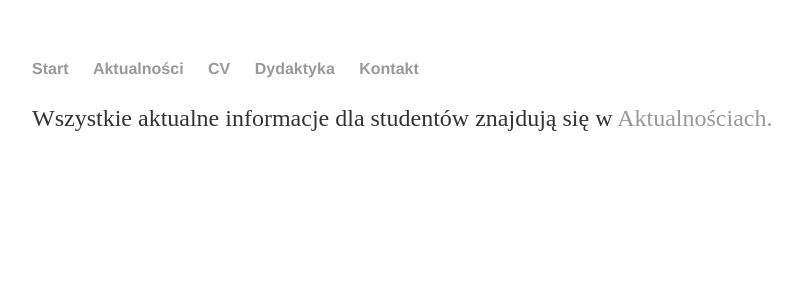
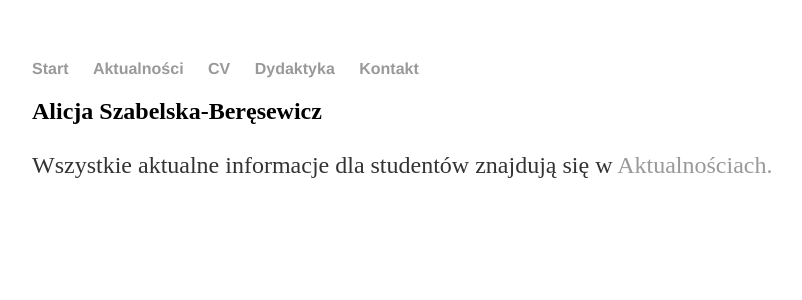
Before and after one commit to alicjaszabelska/alicjaszabelska.github.io, a Jekyll site: the page built from index.html, in a window 1280 px wide. Shown: the top 300 px of the page, without its empty margins (160-962 px from the left). Built offline with Jekyll 4.4.1, drawn with Linux system fonts in a browser that asks for light colours.

Commit message:
Update _config.yml

```diff
--- a/_config.yml
+++ b/_config.yml
@@ -1,4 +1,5 @@
 title: 'alicjaszabelska.github.io'
+name: 'Alicja Szabelska-Beręsewicz'
 email: alicja.szabelska@up.poznan.pl
 permalink: /aktualnosci/:year/:month/:day/:title/
 
```
